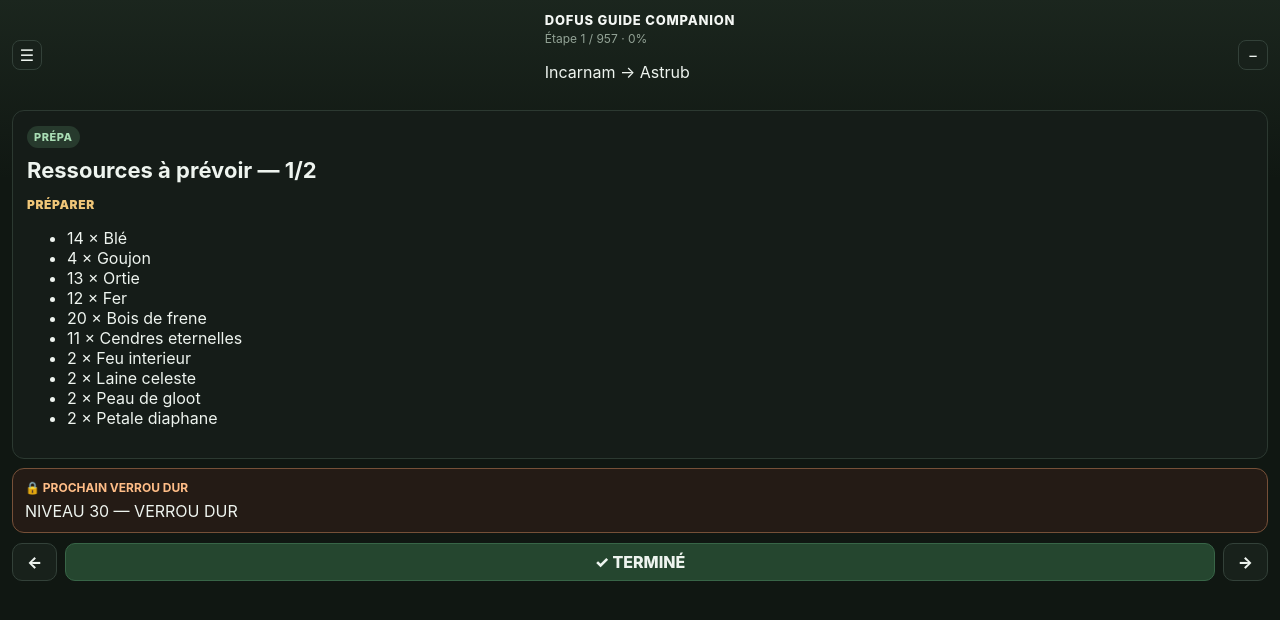
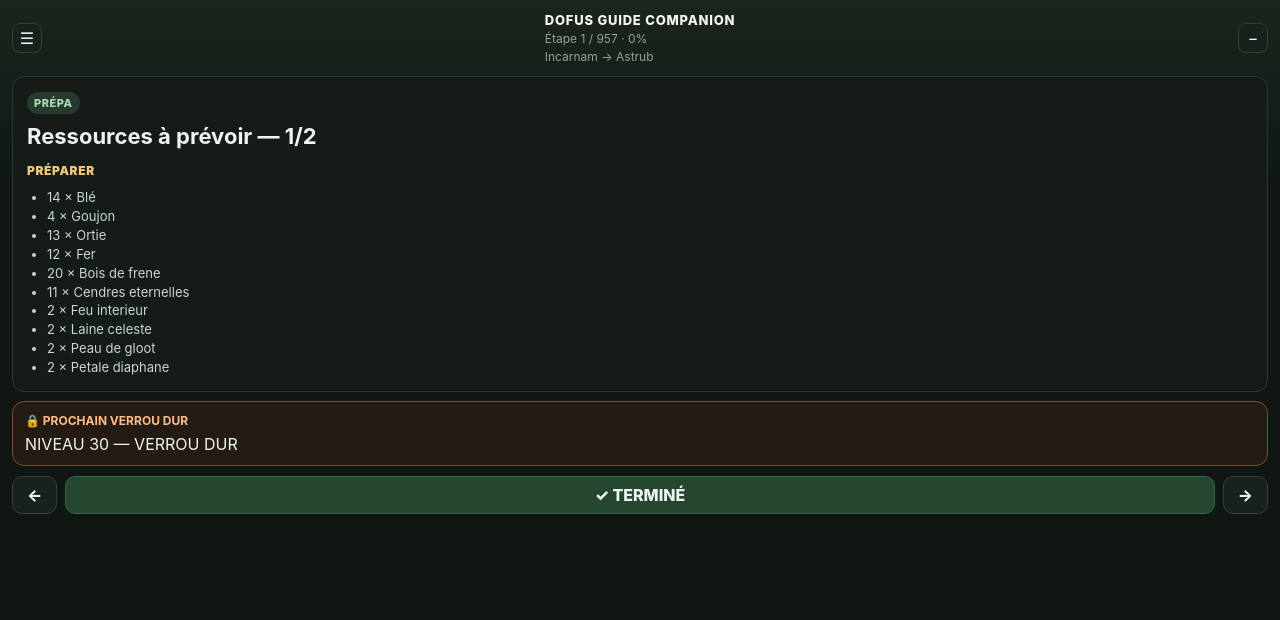
Before and after one commit to clemdevige-pixel/Dofus-guide-companion, a React (Vite) app: page / in a window 1280 px wide. Shown: the top 620 px of the page. Built offline with nearby package versions, Linux system fonts and the light colour scheme.

Commit message:
style: support V1 context surfaces

```diff
--- a/src/styles.css
+++ b/src/styles.css
@@ -50,7 +50,8 @@ button {
 .step-title-row,
 .navigation-bar,
 .settings-header,
-.settings-actions {
+.settings-actions,
+.context-panel__header {
   display: flex;
   align-items: center;
 }
@@ -72,11 +73,13 @@ button {
 
 .eyebrow,
 .progress-label,
+.block-label,
 .action-label,
 .instruction,
 .secondary-panel p,
 .settings-help,
-.settings-error {
+.settings-error,
+.context-panel__body p {
   margin: 0;
 }
 
@@ -89,10 +92,18 @@ button {
 }
 
 .progress-label,
+.block-label,
 .settings-help {
   margin-top: 3px;
   color: #93a396;
   font-size: 12px;
+}
+
+.block-label {
+  max-width: 270px;
+  overflow: hidden;
+  text-overflow: ellipsis;
+  white-space: nowrap;
 }
 
 .icon-button,
@@ -113,7 +124,8 @@ button {
 .current-step,
 .secondary-panel,
 .drawer,
-.settings-panel {
+.settings-panel,
+.context-panel {
   border: 1px solid #2c3931;
   border-radius: 12px;
   background: rgba(21, 29, 24, 0.96);
@@ -121,6 +133,15 @@ button {
 
 .current-step {
   padding: 14px;
+}
+
+.current-step--hard_lock {
+  border-color: #765038;
+  background: #241b15;
+}
+
+.current-step--long_running {
+  border-color: #454064;
 }
 
 .type-badge {
@@ -167,6 +188,37 @@ button {
   color: #d4ded6;
   font-size: 14px;
   line-height: 1.45;
+}
+
+.preparation-list,
+.context-panel ul,
+.context-panel ol {
+  margin: 10px 0 0;
+  padding-left: 20px;
+  color: #cbd6cd;
+  font-size: 13px;
+  line-height: 1.45;
+}
+
+.step-context {
+  display: grid;
+  gap: 5px;
+  margin-top: 12px;
+  padding: 9px 10px;
+  border-radius: 9px;
+  font-size: 12px;
+  line-height: 1.4;
+}
+
+.step-context--goal {
+  border: 1px solid #454064;
+  background: #1b1926;
+}
+
+.step-context--lock {
+  border: 1px solid #765038;
+  background: #2b1f17;
+  color: #ffd1aa;
 }
 
 .secondary-panel {
@@ -218,15 +270,40 @@ button {
   text-align: left;
 }
 
-.settings-panel {
+.settings-panel,
+.context-panel {
   margin-bottom: 10px;
   padding: 12px;
 }
 
-.settings-header {
+.settings-header,
+.context-panel__header {
   justify-content: space-between;
   gap: 12px;
   margin-bottom: 12px;
+}
+
+.context-panel__body {
+  display: grid;
+  gap: 9px;
+  color: #cbd6cd;
+  font-size: 13px;
+  line-height: 1.45;
+}
+
+.preparation-group + .preparation-group {
+  margin-top: 12px;
+  padding-top: 12px;
+  border-top: 1px solid #2c3931;
+}
+
+.preparation-group ul {
+  margin-top: 6px;
+}
+
+.history-list {
+  max-height: 280px;
+  overflow-y: auto;
 }
 
 .shortcut-list {
@@ -311,6 +388,11 @@ button {
   font-size: 13px;
 }
 
+.overlay--compact .preparation-list {
+  max-height: 160px;
+  overflow-y: auto;
+}
+
 @media (max-width: 330px) {
   .overlay {
     padding: 8px;
```
